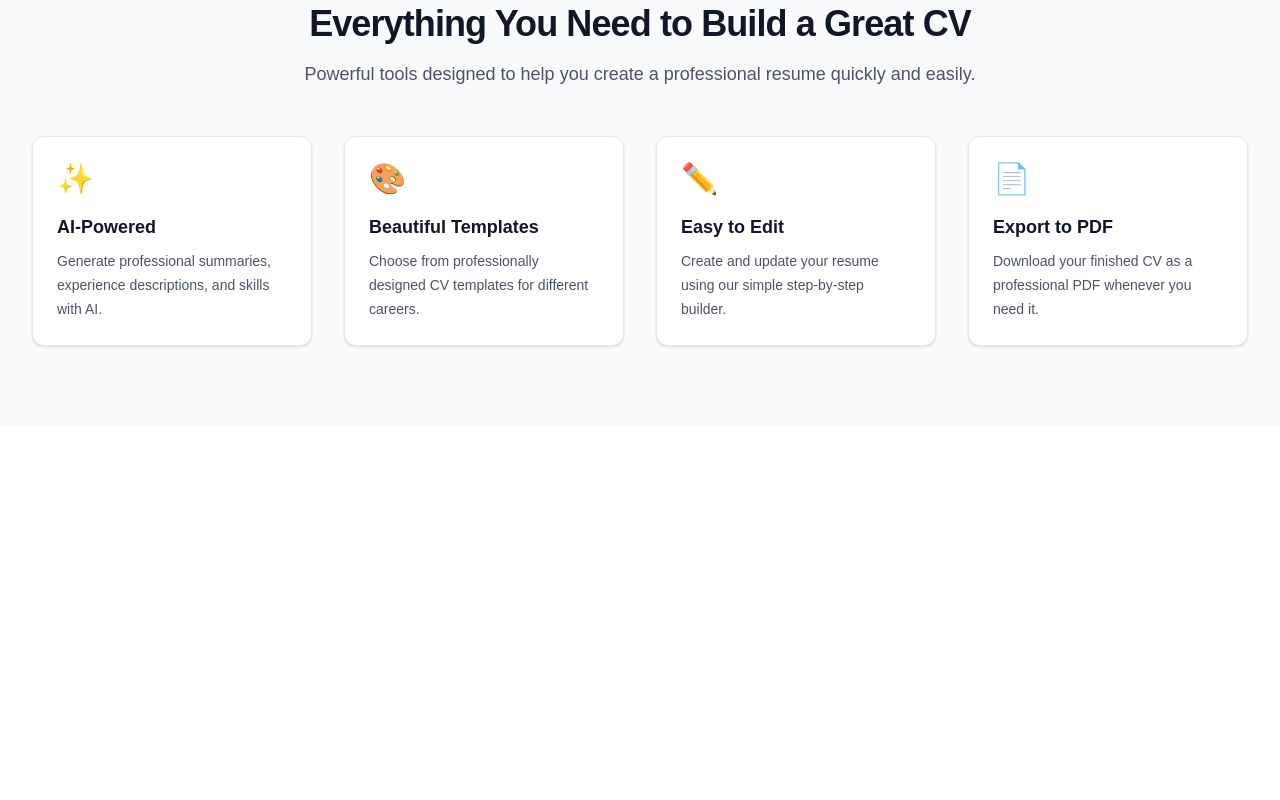
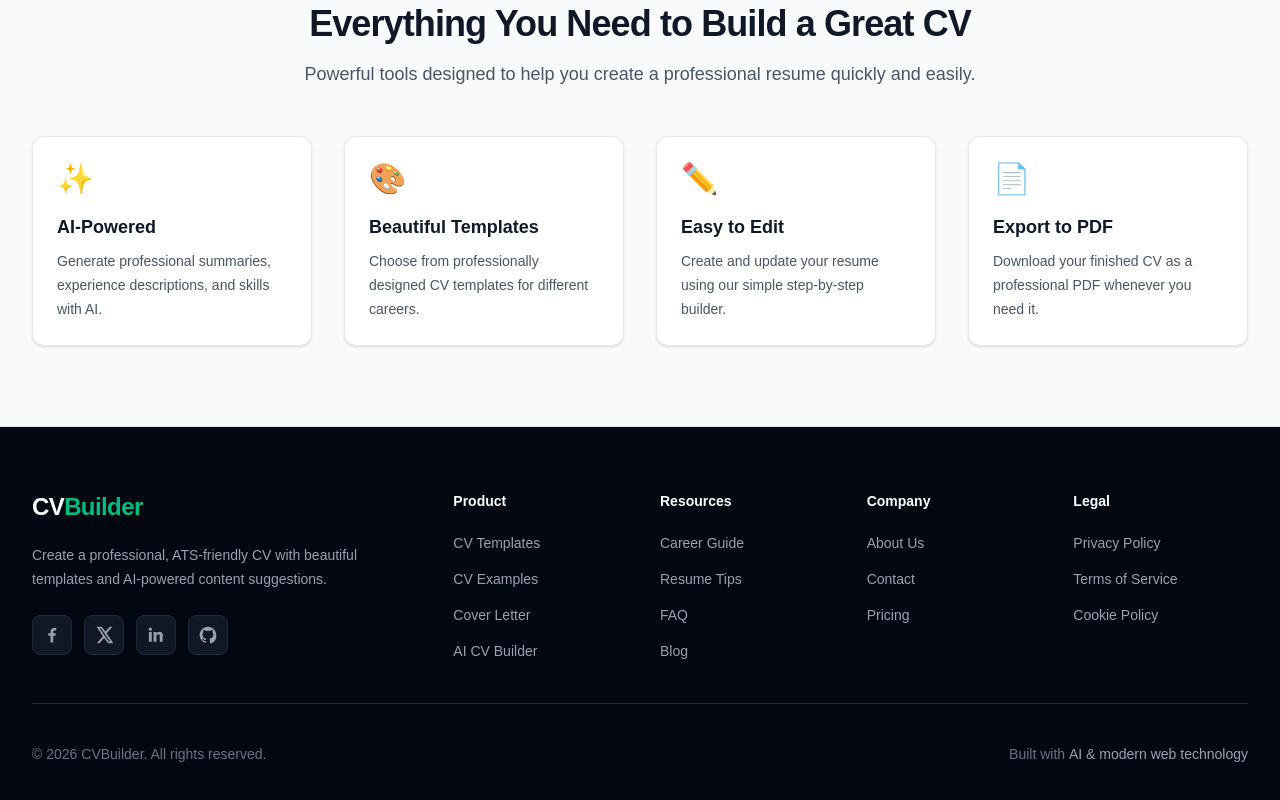
Before and after one commit to tusharsinha08/cv-builder, a Next.js app: page / in a window 1280 px wide. Shown: the part 876-1676 px from the top of the page. Before the commit the page ends 1302 px from the top, so only its background shows below. Built offline with nearby package versions, Linux system fonts and the light colour scheme.

Commit message:
feat: add Footer component to enhance layout with footer links and branding

```diff
--- a/src/app/layout.js
+++ b/src/app/layout.js
@@ -1,6 +1,7 @@
 import { Geist, Geist_Mono } from "next/font/google";
 import "./globals.css";
 import Navbar from "@/components/layout/Navbar";
+import Footer from "@/components/layout/Footer";
 
 const geistSans = Geist({
   variable: "--font-geist-sans",
@@ -29,6 +30,8 @@ export default function RootLayout({ children }) {
 
         <main> {children} </main>
 
+        <Footer></Footer>
+
       </body>
     </html>
   );
--- /dev/null
+++ b/src/components/layout/Footer.jsx
@@ -0,0 +1,172 @@
+import Link from "next/link";
+
+const footerLinks = {
+    Product: [
+        { label: "CV Templates", href: "/cv-templates" },
+        { label: "CV Examples", href: "/cv-examples" },
+        { label: "Cover Letter", href: "/cover-letter" },
+        { label: "AI CV Builder", href: "/create-cv" },
+    ],
+
+    Resources: [
+        { label: "Career Guide", href: "/career-guide" },
+        { label: "Resume Tips", href: "/resume-tips" },
+        { label: "FAQ", href: "/faq" },
+        { label: "Blog", href: "/blog" },
+    ],
+
+    Company: [
+        { label: "About Us", href: "/about" },
+        { label: "Contact", href: "/contact" },
+        { label: "Pricing", href: "/pricing" },
+    ],
+
+    Legal: [
+        { label: "Privacy Policy", href: "/privacy-policy" },
+        { label: "Terms of Service", href: "/terms" },
+        { label: "Cookie Policy", href: "/cookie-policy" },
+    ],
+};
+
+export default function Footer() {
+    return (
+        <footer className="border-t border-gray-200 bg-gray-950 text-gray-300">
+            <div className="mx-auto max-w-7xl px-4 py-16 sm:px-6 lg:px-8">
+                {/* Main Footer */}
+                <div className="grid grid-cols-1 gap-12 lg:grid-cols-12">
+                    {/* Brand */}
+                    <div className="lg:col-span-4">
+                        <Link
+                            href="/"
+                            className="inline-block text-2xl font-bold tracking-tight text-white"
+                        >
+                            CV<span className="text-emerald-500">Builder</span>
+                        </Link>
+
+                        <p className="mt-5 max-w-sm text-sm leading-6 text-gray-400">
+                            Create a professional, ATS-friendly CV with beautiful
+                            templates and AI-powered content suggestions.
+                        </p>
+
+                        {/* Social Links */}
+                        <div className="mt-6 flex items-center gap-3">
+                            <SocialLink
+                                href="#"
+                                label="Facebook"
+                                icon={
+                                    <svg
+                                        className="h-5 w-5"
+                                        fill="currentColor"
+                                        viewBox="0 0 24 24"
+                                    >
+                                        <path d="M13.5 21v-8h2.7l.4-3h-3.1V8.1c0-.9.3-1.6 1.7-1.6h1.8V3.8c-.3 0-1.3-.1-2.5-.1-2.5 0-4.2 1.5-4.2 4.3V10H7.5v3h2.8v8h3.2Z" />
+                                    </svg>
+                                }
+                            />
+
+                            <SocialLink
+                                href="#"
+                                label="Twitter"
+                                icon={
+                                    <svg
+                                        className="h-5 w-5"
+                                        fill="currentColor"
+                                        viewBox="0 0 24 24"
+                                    >
+                                        <path d="M18.9 2H22l-6.8 7.8L23.2 22h-6.2l-4.9-6.4L6.5 22H3.4l7.3-8.4L3 2h6.3l4.4 5.8L18.9 2Zm-1.1 17.7h1.7L8.4 4.2H6.6l11.2 15.5Z" />
+                                    </svg>
+                                }
+                            />
+
+                            <SocialLink
+                                href="#"
+                                label="LinkedIn"
+                                icon={
+                                    <svg
+                                        className="h-5 w-5"
+                                        fill="currentColor"
+                                        viewBox="0 0 24 24"
+                                    >
+                                        <path d="M6.9 8.4H3.5V20h3.4V8.4ZM5.2 3A2 2 0 1 0 5.2 7a2 2 0 0 0 0-4ZM20.5 13.3c0-3.5-1.9-5.1-4.5-5.1-2.1 0-3 1.2-3.5 2v-1.8H9.1V20h3.4v-5.8c0-1.5.3-3 2.2-3 1.8 0 1.8 1.7 1.8 3.1V20h3.4l.1-6.7Z" />
+                                    </svg>
+                                }
+                            />
+
+                            <SocialLink
+                                href="#"
+                                label="GitHub"
+                                icon={
+                                    <svg
+                                        className="h-5 w-5"
+                                        fill="currentColor"
+                                        viewBox="0 0 24 24"
+                                    >
+                                        <path
+                                            fillRule="evenodd"
+                                            d="M12 2C6.5 2 2 6.5 2 12c0 4.4 2.9 8.1 6.9 9.4.5.1.7-.2.7-.5v-1.7c-2.8.6-3.4-1.2-3.4-1.2-.5-1.2-1.1-1.5-1.1-1.5-.9-.6.1-.6.1-.6 1 0 1.5 1 1.5 1 .9 1.5 2.3 1.1 2.8.8.1-.6.4-1.1.6-1.3-2.2-.3-4.6-1.1-4.6-4.9 0-1.1.4-2 1-2.7-.1-.3-.4-1.3.1-2.7 0 0 .8-.3 2.8 1a9.7 9.7 0 0 1 5 0c2-1.3 2.8-1 2.8-1 .5 1.4.2 2.4.1 2.7.6.7 1 1.6 1 2.7 0 3.8-2.3 4.6-4.6 4.9.4.4.7 1.1.7 2.2v3.2c0 .3.2.6.7.5A10 10 0 0 0 22 12C22 6.5 17.5 2 12 2Z"
+                                            clipRule="evenodd"
+                                        />
+                                    </svg>
+                                }
+                            />
+                        </div>
+                    </div>
+
+                    {/* Footer Links */}
+                    <div className="grid grid-cols-2 gap-8 sm:grid-cols-4 lg:col-span-8">
+                        {Object.entries(footerLinks).map(([title, links]) => (
+                            <div key={title}>
+                                <h3 className="text-sm font-semibold text-white">
+                                    {title}
+                                </h3>
+
+                                <ul className="mt-5 space-y-3">
+                                    {links.map((link) => (
+                                        <li key={link.href}>
+                                            <Link
+                                                href={link.href}
+                                                className="text-sm text-gray-400 transition-colors hover:text-white"
+                                            >
+                                                {link.label}
+                                            </Link>
+                                        </li>
+                                    ))}
+                                </ul>
+                            </div>
+                        ))}
+                    </div>
+                </div>
+
+                {/* Divider */}
+                <div className="my-10 border-t border-gray-800" />
+
+                {/* Bottom Footer */}
+                <div className="flex flex-col gap-4 text-sm text-gray-500 sm:flex-row sm:items-center sm:justify-between">
+                    <p>
+                        © {new Date().getFullYear()} CVBuilder. All rights reserved.
+                    </p>
+
+                    <p>
+                        Built with{" "}
+                        <span className="font-medium text-gray-400">
+                            AI &amp; modern web technology
+                        </span>
+                    </p>
+                </div>
+            </div>
+        </footer>
+    );
+}
+
+/* Social Link Component */
+function SocialLink({ href, label, icon }) {
+    return (
+        <Link
+            href={href}
+            aria-label={label}
+            className="flex h-10 w-10 items-center justify-center rounded-lg border border-gray-800 bg-gray-900 text-gray-400 transition hover:border-gray-700 hover:bg-gray-800 hover:text-white"
+        >
+            {icon}
+        </Link>
+    );
+}
```
